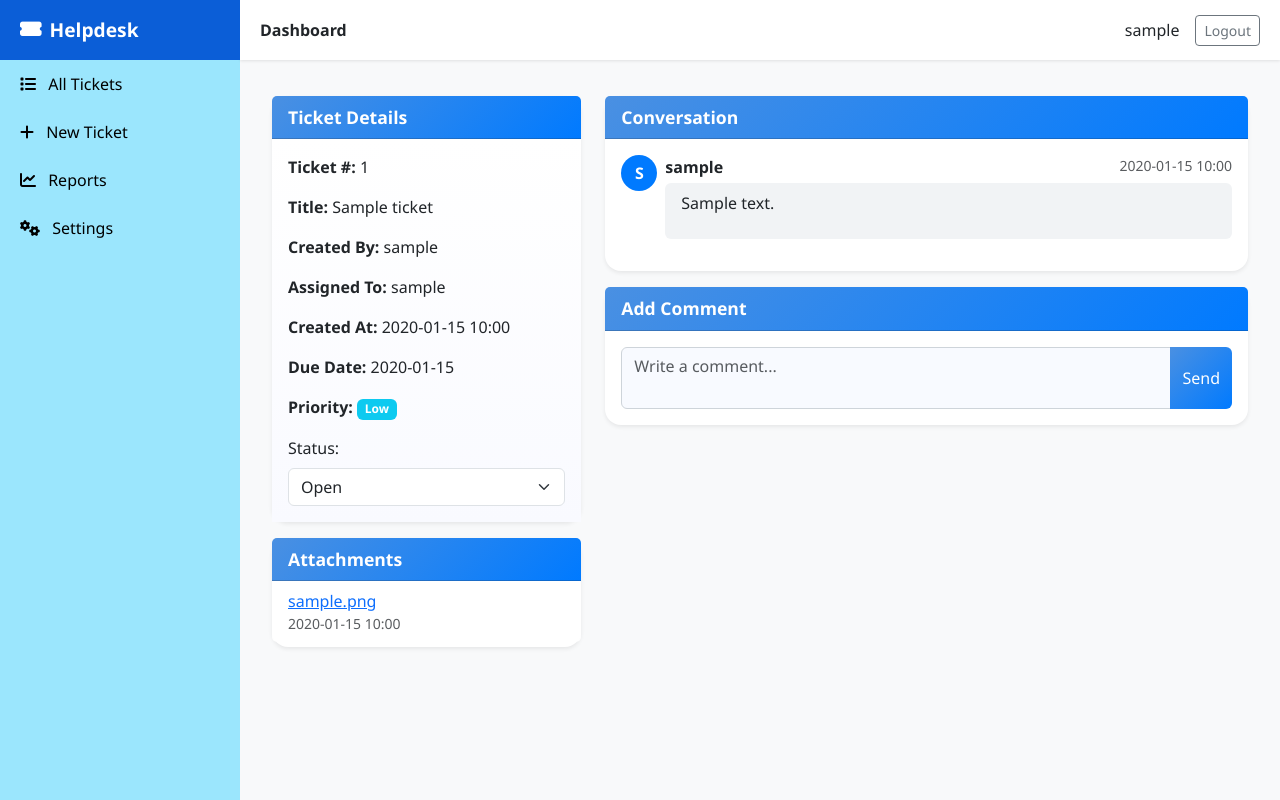
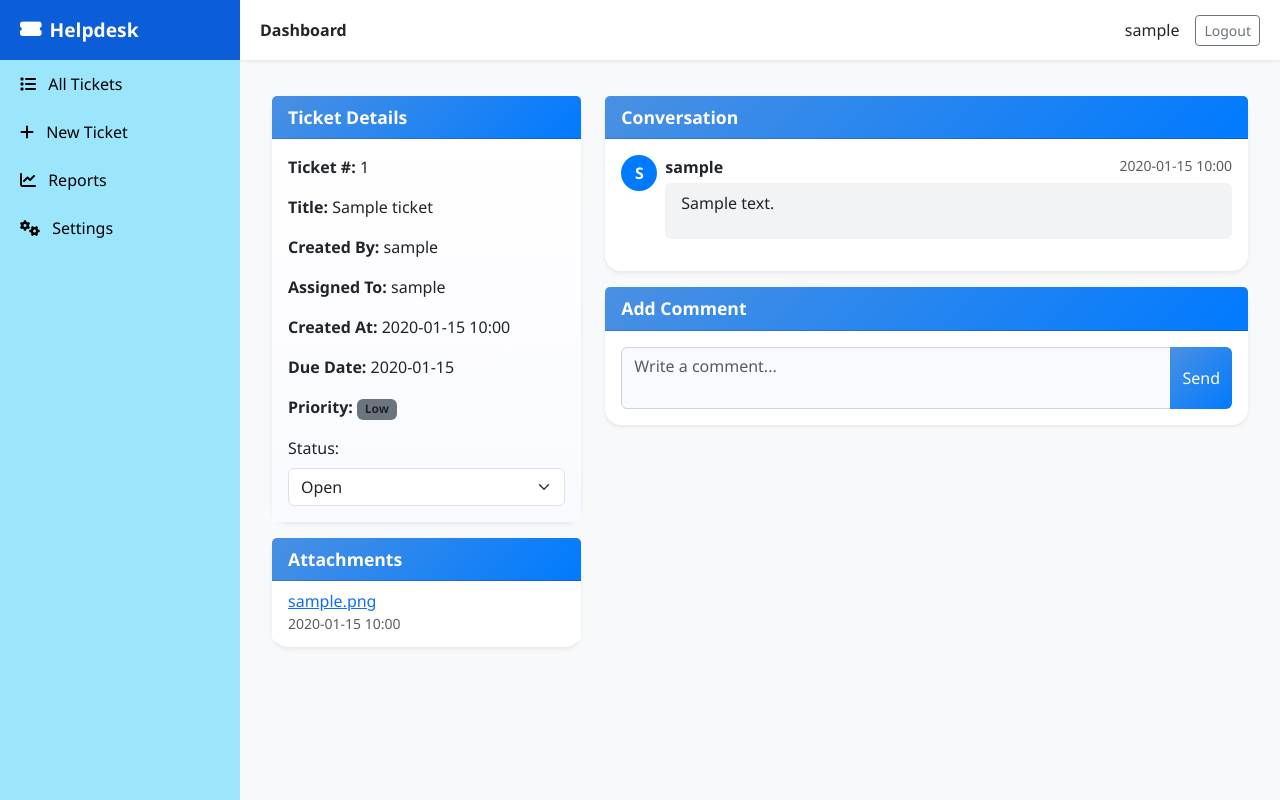
Before and after one commit to shishir-chowdhury/ticket-management-system-django, a Django app: page /tickets/1/ in a window 1280 px wide. Run offline with Django 5.2, Linux system fonts and the light colour scheme; a user stored in the database is signed in; tables that the repository leaves empty hold one stand-in row (values such as "Sample post").

Commit message:
change the priority color on ticket details page

```diff
--- a/templates/tickets/ticket_detail.html
+++ b/templates/tickets/ticket_detail.html
@@ -30,7 +30,15 @@
                     <p><strong>Due Date:</strong> {{ ticket.due_date|date:"Y-m-d" }}</p>
                     {% endif %}
                     <p><strong>Priority:</strong>
-                        <span class="badge bg-info">{{ ticket.get_priority_display }}</span>
+                        {% if ticket.priority == "high" %}
+                        <span class="badge bg-danger text-white">{{ ticket.get_priority_display }}</span>
+                        {% elif ticket.priority == "urgent" %}
+                        <span class="badge bg-danger text-white">{{ ticket.get_priority_display }}</span>
+                        {% elif ticket.priority == "medium" %}
+                        <span class="badge bg-info text-dark">{{ ticket.get_priority_display }}</span>
+                        {% else %}
+                        <span class="badge bg-secondary text-dark">{{ ticket.get_priority_display }}</span>
+                        {% endif %}
                     </p>
 
                     <!-- Status Dropdown -->
```
